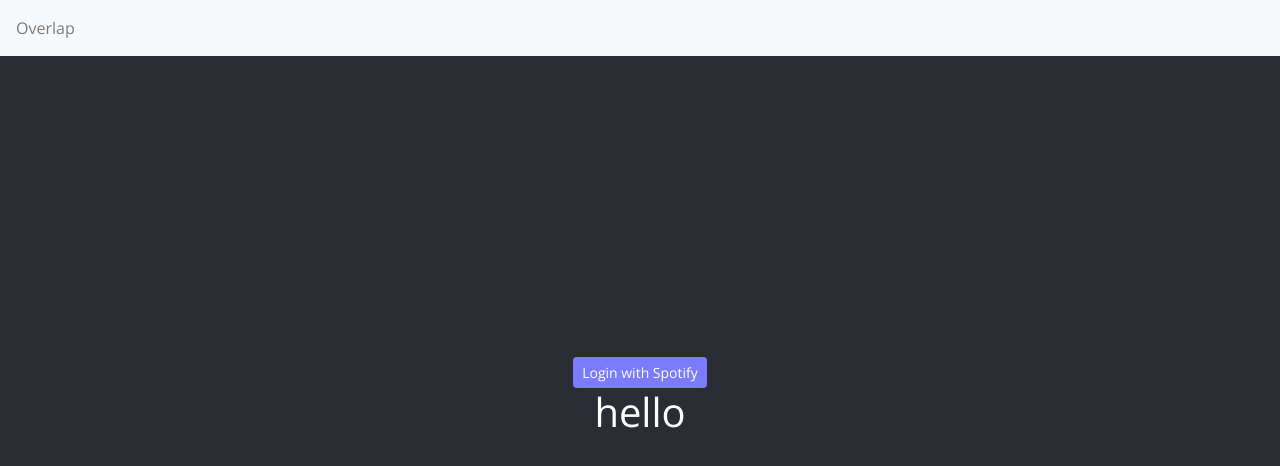
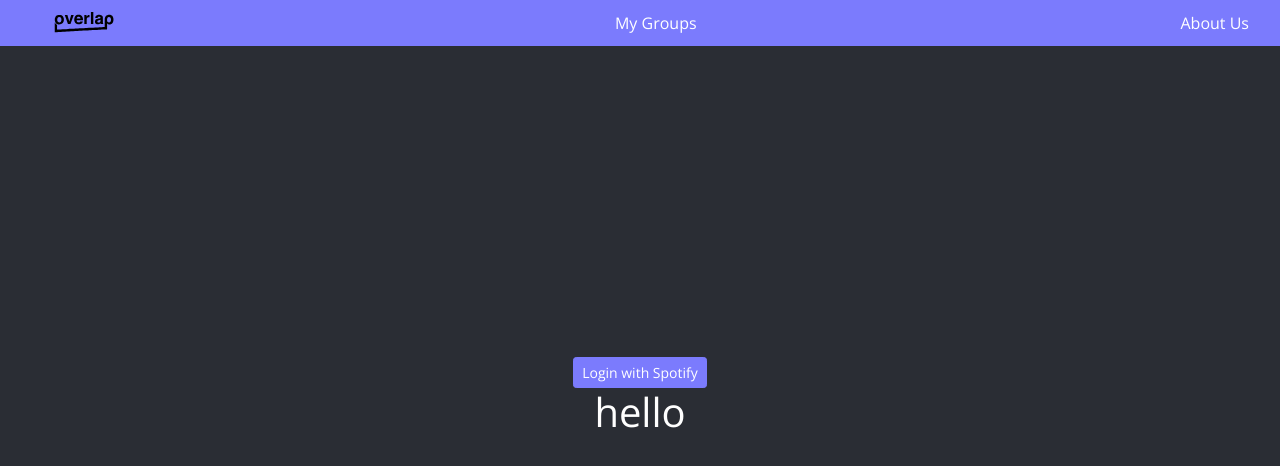
Before and after one commit to IGEN330-Overlap/Overlap, a React (Create React App) app in the folder frontend/: page / in a window 1280 px wide. Shown: the top 466 px of the page. Built offline with nearby package versions, Linux system fonts and the light colour scheme; no server answers.

Commit message:
Navbar update
My groups, overlap logo, about us

```diff
--- a/frontend/src/Navbar/Navbar.css
+++ b/frontend/src/Navbar/Navbar.css
@@ -1,2 +1,16 @@
 /* CSS variables */
 @import url(../variables.css);
+
+.navbar-text {
+    background-color: var(--blue-color-main);
+    border-color: var(--blue-color-main);
+    color: white;
+}
+
+.change-my-color {
+    fill:white;
+  }
+
+.navbar-custom {
+    height: 30px;
+}
--- a/frontend/src/Navbar/Navbar.js
+++ b/frontend/src/Navbar/Navbar.js
@@ -1,11 +1,16 @@
 import './Navbar.css';
+import logo from './overlap large.svg'
 
 const Navbar = (props) => {
     return (
-        <nav class="navbar fixed-top navbar-light bg-light">
-            <span class="navbar-text">
-                Overlap
-            </span>
+        <nav class="navbar navbar-expand-lg fixed-top navbar-text">
+            <div class="container-fluid navbar-custom">
+                <a>
+                    <img class="change-my-color" width="100" height="100" src= {logo} alt="logo"/>
+                </a>
+                <a>My Groups</a>
+                <a>About Us</a>
+            </div>
         </nav>
     );
 }
```
Also changed, not shown: frontend/src/Navbar/overlap large.svg (added).
